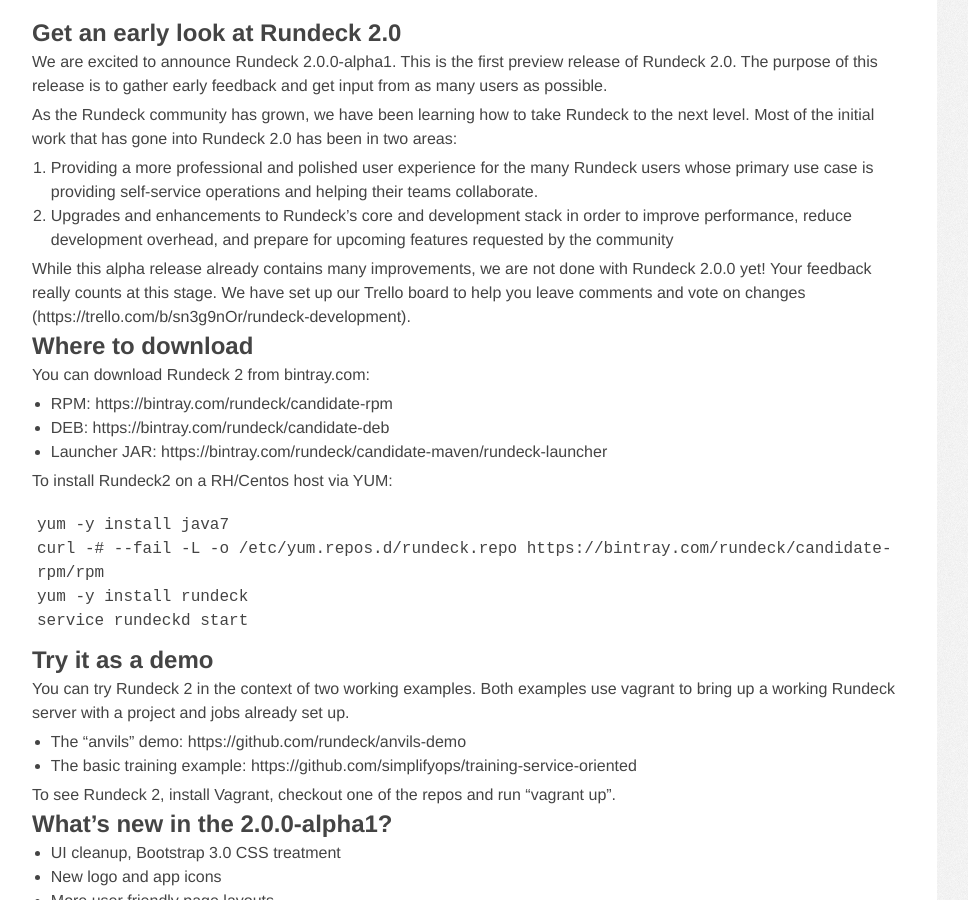
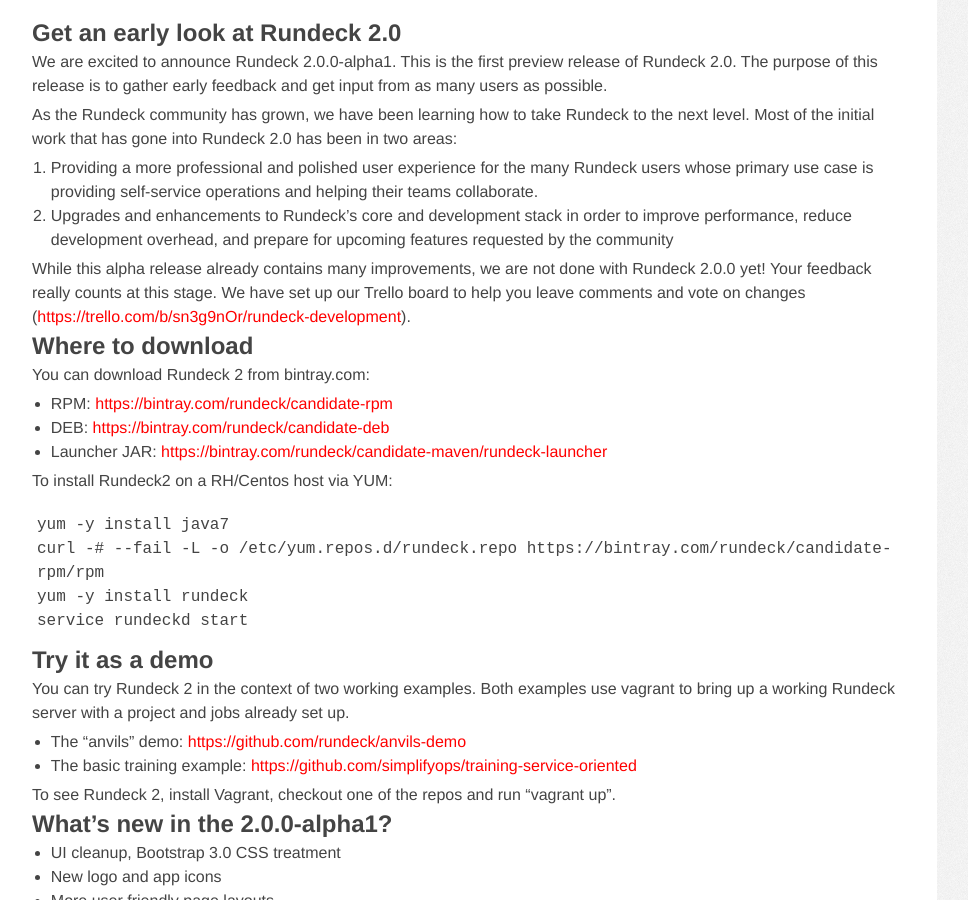
Before and after one commit to rundeck/rundeck-ghpages, a Jekyll site: the page built from news/_posts/2013-10-31-rundeck-2.0-alpha1.md, in a window 1280 px wide and 900 px high, scrolled down 307 px. Shown: the whole window, without its empty margins (173-1141 px from the left). Built offline with Jekyll 4.4.1, drawn with Linux system fonts in a browser that asks for light colours; nearby versions of some CDN libraries; comment, search, counter and statistics services are not loaded.

Commit message:
wrap raw urls

```diff
--- a/news/_posts/2013-10-31-rundeck-2.0-alpha1.md
+++ b/news/_posts/2013-10-31-rundeck-2.0-alpha1.md
@@ -14,16 +16,16 @@
 1. Providing a more professional and polished user experience for the many Rundeck users whose primary use case is providing self-service operations and helping their teams collaborate.
 2. Upgrades and enhancements to Rundeck's core and development stack in order to improve performance, reduce development overhead, and prepare for upcoming features requested by the community
 
-While this alpha release already contains many improvements, we are not done with Rundeck 2.0.0 yet! Your feedback really counts at this stage. We have set up our Trello board to help you leave comments and vote on changes (https://trello.com/b/sn3g9nOr/rundeck-development).
+While this alpha release already contains many improvements, we are not done with Rundeck 2.0.0 yet! Your feedback really counts at this stage. We have set up our Trello board to help you leave comments and vote on changes (<https://trello.com/b/sn3g9nOr/rundeck-development>).
 
 
 ### Where to download
 
 You can download Rundeck 2 from bintray.com:
 
-* RPM: https://bintray.com/rundeck/candidate-rpm
-* DEB: https://bintray.com/rundeck/candidate-deb
-* Launcher JAR: https://bintray.com/rundeck/candidate-maven/rundeck-launcher
+* RPM: <https://bintray.com/rundeck/candidate-rpm>
+* DEB: <https://bintray.com/rundeck/candidate-deb>
+* Launcher JAR: <https://bintray.com/rundeck/candidate-maven/rundeck-launcher>
 
 To install Rundeck2 on a RH/Centos host via YUM:
 
@@ -37,8 +39,8 @@
 
 You can try Rundeck 2 in the context of two working examples. Both examples use vagrant to bring up a working Rundeck server with a project and jobs already set up.
 
-* The “anvils” demo: https://github.com/rundeck/anvils-demo
-* The basic training example: https://github.com/simplifyops/training-service-oriented
+* The “anvils” demo: <https://github.com/rundeck/anvils-demo>
+* The basic training example: <https://github.com/simplifyops/training-service-oriented>
 
 To see Rundeck 2, install Vagrant, checkout one of the repos and run “vagrant up”.
 
```
Also changed, not shown: other parts of news/_posts/2013-10-31-rundeck-2.0-alpha1.md (+5 -3 lines).
